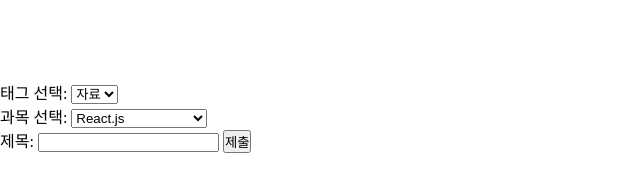
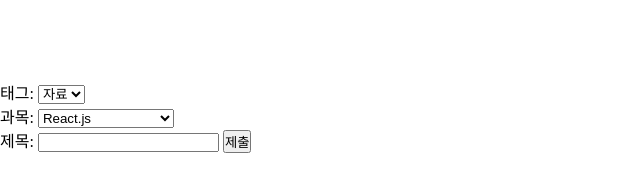
Before and after one commit to dev-honing/Arrange-DB, a website: page public/index.html in a window 1280 px wide. Shown: the whole page, without its empty margins (0-640 px from the left). Drawn offline with Linux system fonts and the light colour scheme.

Commit message:
텍스트 변경사항 수정

```diff
--- a/public/index.html
+++ b/public/index.html
@@ -14,7 +14,7 @@
       <div id="container">
         <form action="/submit" method="post">
           <!-- 태그 선택 -->
-          <label for="tag">태그 선택:</label>
+          <label for="tag">태그: </label>
           <select class="tag" name="tag">
             <option value="자료">자료</option>
             <option value="과제">과제</option>
@@ -23,7 +23,7 @@
           <br />
 
           <!-- 과목 선택 -->
-          <label for="subject">과목 선택:</label>
+          <label for="subject">과목: </label>
           <select class="subject" name="subject">
             <option value="React.js">React.js</option>
             <option value="하브루타 노트">하브루타 노트</option>
@@ -36,7 +36,7 @@
           <br />
 
           <!-- 제목 입력 -->
-          <label for="title">제목:</label>
+          <label for="title">제목: </label>
           <input type="text" class="title" name="title" required />
 
           <!-- 제출 버튼 -->
```
